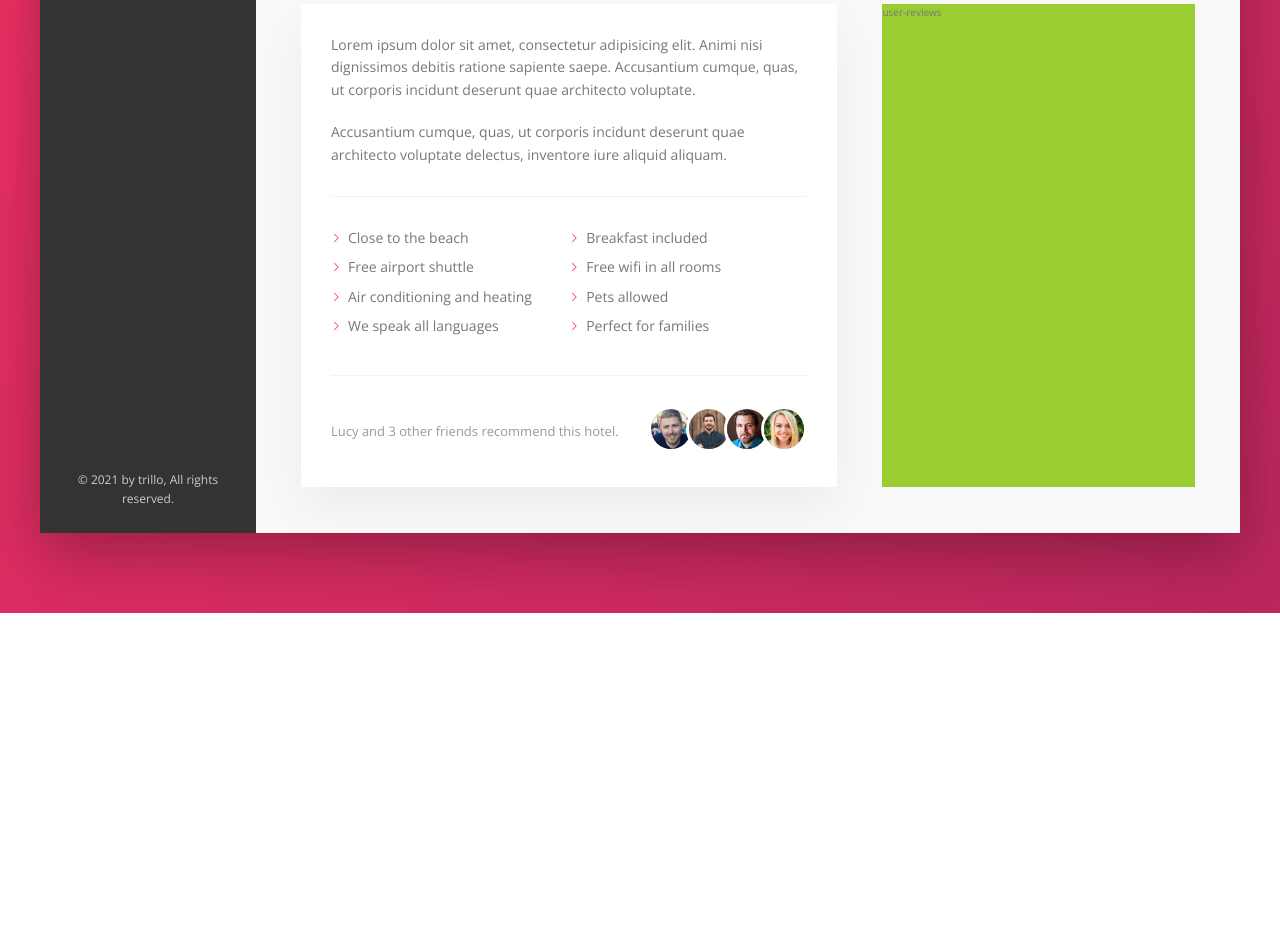
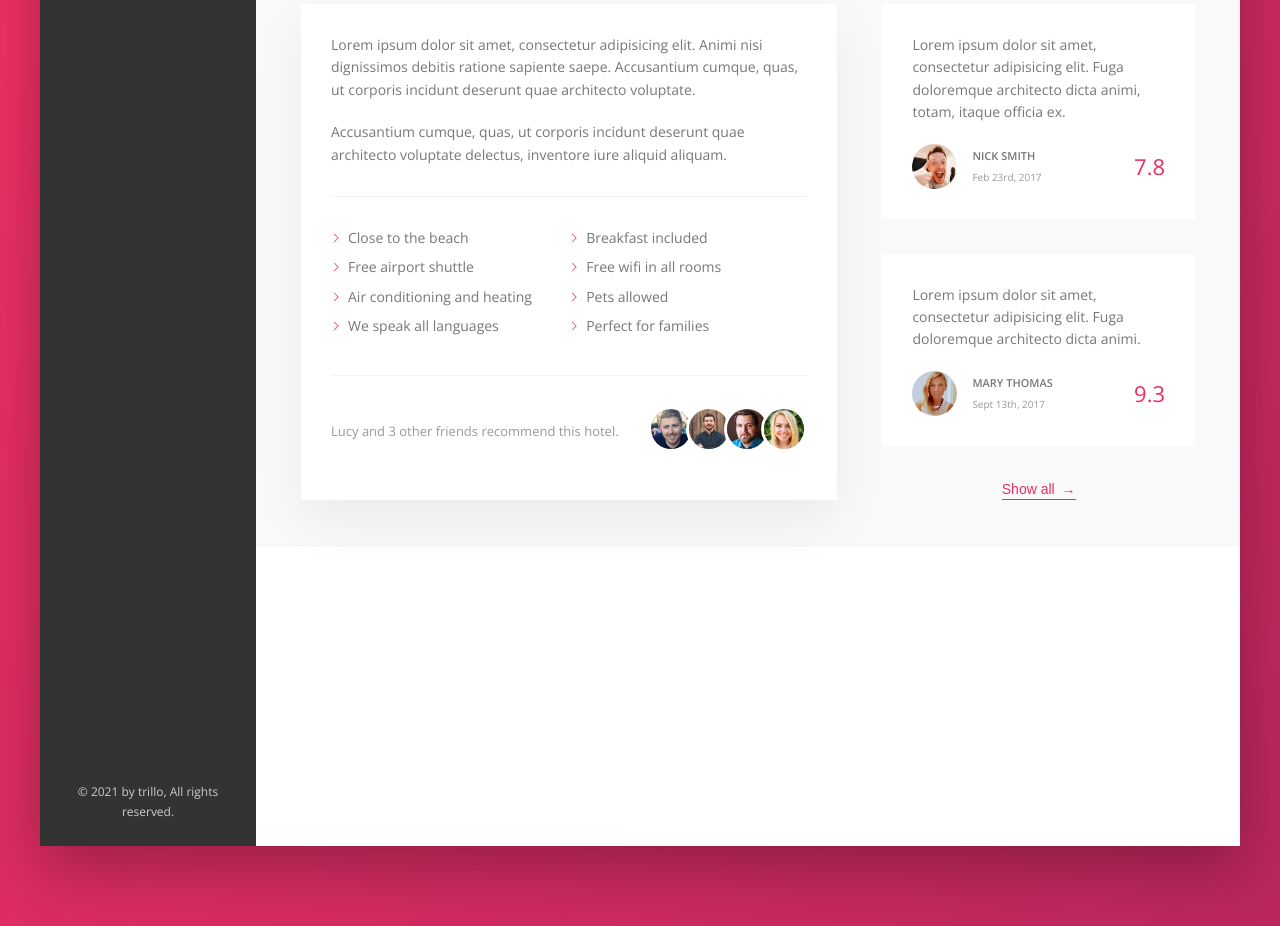
Before and after one commit to RamaneDev/CSS_FLEX_BOX, a website: page starter/index.html in a window 1280 px wide. Shown: the part 643-1569 px from the top of the page. Before the commit the page ends 1256 px from the top, so only its background shows below. Drawn offline with nearby package versions, Linux system fonts and the light colour scheme; files that its build step writes are made by us from their sources.

Commit message:
reviews part

```diff
--- a/starter/index.html
+++ b/starter/index.html
@@ -167,8 +167,40 @@
                             </div>
                         </div>
                         <div class="user-reviews">
-                           user-reviews
+                           <div class="review">
+                               <p class="review__text">
+                                Lorem ipsum dolor sit amet, consectetur adipisicing elit. Fuga doloremque architecto dicta animi,
+                                totam, itaque officia ex.
+                               </p>
+                               <div class="review__user">
+                                  <img src="img/user-1.jpg" alt="user photo 1" class="review__photo">
+                                  <div class="review__user-box">
+                                      <p class="review__username">Nick Smith</p>
+                                      <p class="review__user-date">Feb 23rd, 2017</p>
+                                  </div>
+                                  <div class="review__rating">7.8</div>
+                               </div>
+                           </div>
+
+                           <div class="review">
+                            <p class="review__text">
+                            Lorem ipsum dolor sit amet, consectetur adipisicing elit. Fuga doloremque architecto dicta animi.
+                            </p>
+                            <div class="review__user">
+                               <img src="img/user-2.jpg" alt="user photo 2" class="review__photo">
+                               <div class="review__user-box">
+                                   <p class="review__username">Mary Thomas</p>
+                                   <p class="review__user-date">Sept 13th, 2017</p>
+                               </div>
+                               <div class="review__rating">9.3</div>
+                            </div>
                         </div>
+                        <button class="btn-inline">Show all <span>&rarr;</span></button>
+
+                        </div>
+                    </div>
+                    <div class="cta">
+
                     </div>
                 </main>
             </div>
--- a/starter/sass/_components.scss
+++ b/starter/sass/_components.scss
@@ -305,7 +305,7 @@
     border: none;
     background-color: transparent;
     color: var(--color-primary);
-    border-bottom: 1px solid var(--color-primary);
+    border-bottom: 1px solid currentColor;
     padding-bottom: 2px;
     display: inline-block;
     font-size: inherit;
@@ -315,8 +315,17 @@
         color:var(--color-grey-dark-1);
     }
 
+    &:hover span {
+        margin-left: 8px;
+    }
+
     &:focus {
         animation: pusate 1s infinite;
+    }
+
+    span {
+        margin-left: 3px;
+        transition: margin-left .2s;
     }
 
 }
@@ -433,3 +442,58 @@
         }
     }
 }
+
+
+// REVIEWS
+
+.review {
+    padding: 3rem;
+    background-color: #fff;
+    margin-bottom: 3.5rem;
+
+   &__text {
+       margin-bottom: 2rem;
+
+   }
+
+   &__user {
+       display: flex;
+       justify-content: space-between;
+       align-items: center;
+
+   }
+
+   &__photo {
+       height: 4.5rem;
+       width: 4.5rem;
+       border-radius: 50%;
+       margin-right: 1.5rem;
+
+   }
+
+   &__user-box {
+       margin-right: auto;
+
+   }
+
+   &__username {
+       font-size: 1.1rem;
+       font-weight: 600;
+       margin-bottom: 0.4rem;
+       text-transform: uppercase;
+
+   }
+
+   &__user-date {
+       font-size: 1rem;
+       color: var(--color-Grey-dark-3);
+
+   }
+
+   &__rating {
+       color: var(--color-primary);
+       font-size: 2.2rem;
+       font-weight: 300;
+
+   }
+}
--- a/starter/sass/_layout.scss
+++ b/starter/sass/_layout.scss
@@ -42,6 +42,7 @@
 }
 
 .detail {
+  font-size: 1.4rem;
   display: flex;
   padding: 4.5rem;
   background-color: var(--color-Grey-light-1);
@@ -60,8 +61,15 @@
 }
 
 .user-reviews {
-
-    background-color: yellowgreen;
     flex:1;
+    display: flex;
+    flex-direction: column;
+    justify-content: center;
+    align-items: center;
 
 }
+
+.cta {
+    height: 30rem;
+    background-color: #fff;
+}
```
